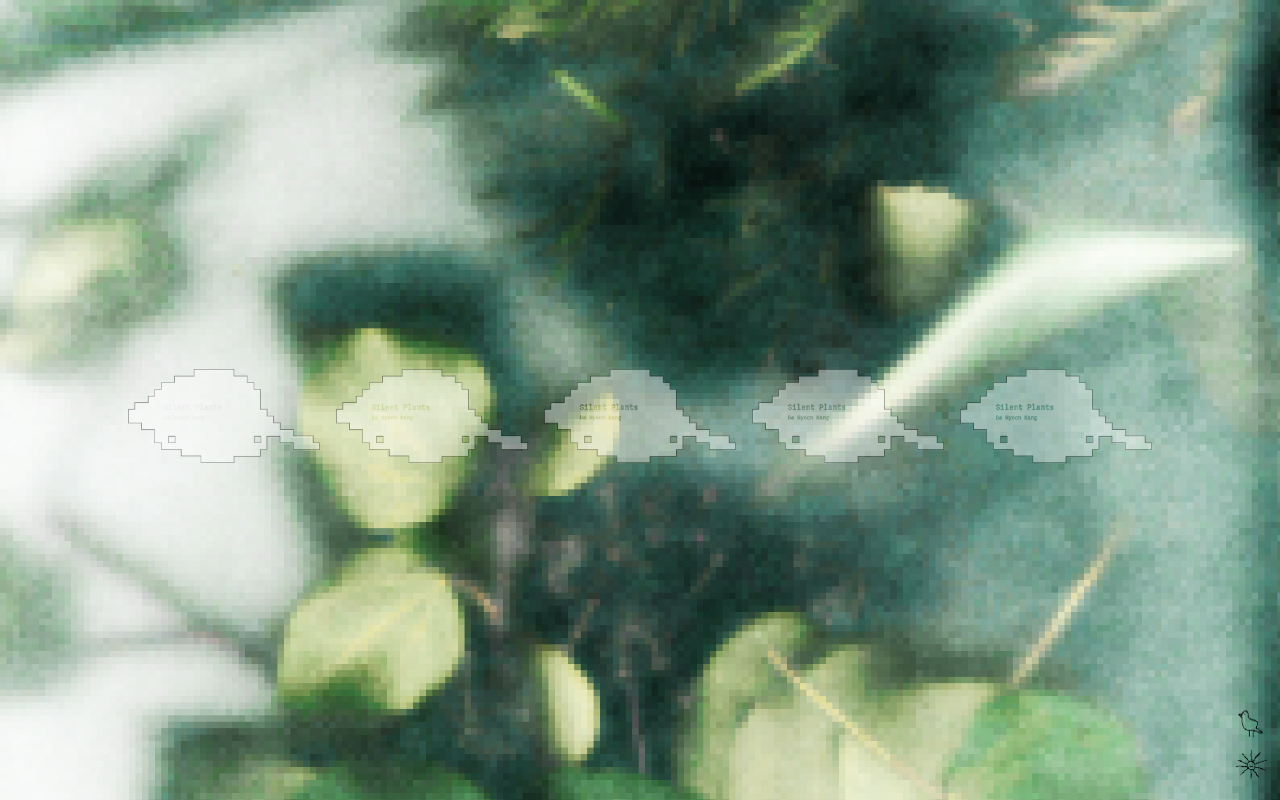
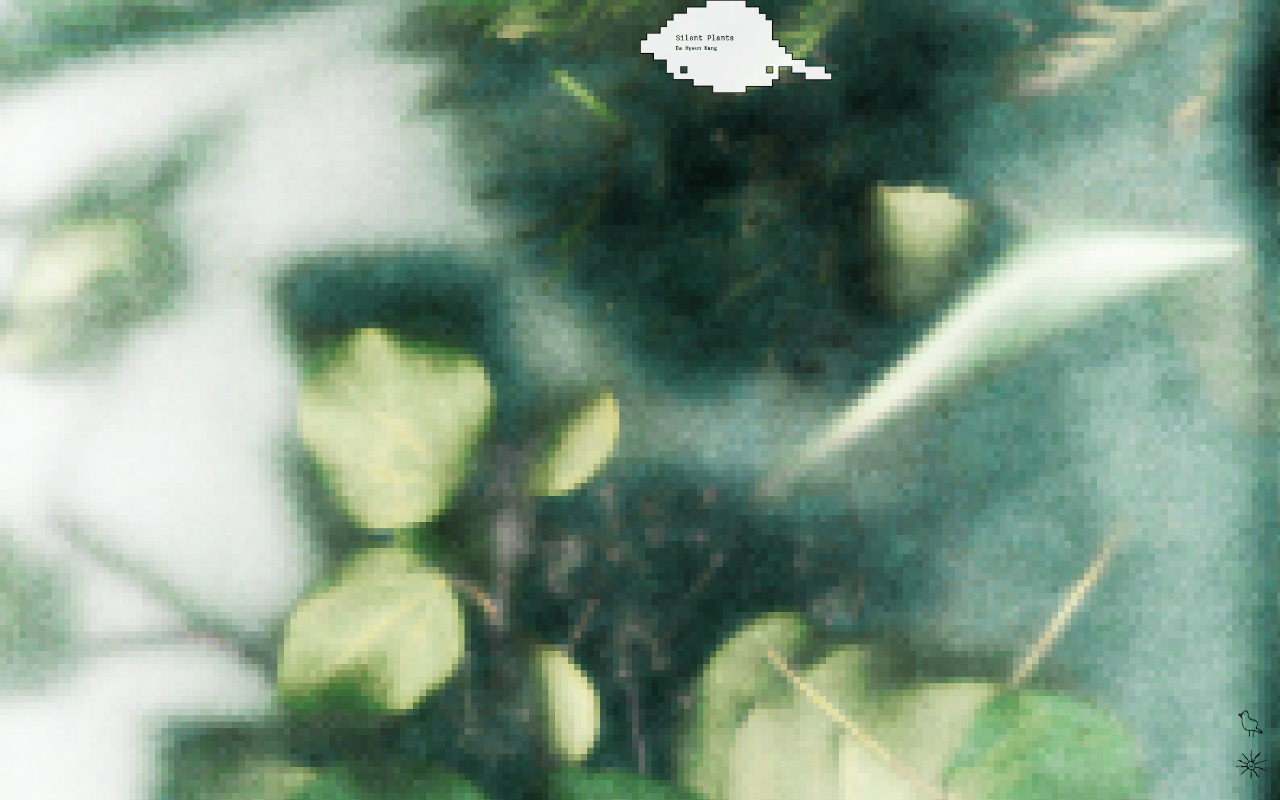
Before and after one commit to Simon-Dirks/imaginary-gardens, an Angular app: page / in a window 1280 px wide. Built offline with nearby package versions, Linux system fonts and the light colour scheme.

Commit message:
Allow drag and drop

```diff
--- a/package.json
+++ b/package.json
@@ -11,6 +11,7 @@
   "private": true,
   "dependencies": {
     "@angular/animations": "^19.2.9",
+    "@angular/cdk": "^19.2.14",
     "@angular/common": "^19.2.0",
     "@angular/compiler": "^19.2.0",
     "@angular/core": "^19.2.0",
--- a/src/app/leaf/leaf.component.html
+++ b/src/app/leaf/leaf.component.html
@@ -1,8 +1,18 @@
-<a
+<div
   *ngIf="leaf"
-  [href]="leaf.link"
-  target="_blank"
-  class="block opacity-40 hover:opacity-90 transition-opacity cursor-pointer w-48"
+  cdkDrag
+  [cdkDragFreeDragPosition]="dragPosition"
+  (cdkDragStarted)="onDragStarted()"
+  (cdkDragEnded)="onDragEnded($event)"
+  class="absolute"
 >
-  <img [src]="leaf.imageUrl" alt="Leaf image" />
-</a>
+  <a
+    [href]="leaf.link"
+    target="_blank"
+    class="block opacity-40 hover:opacity-90 transition-opacity cursor-move w-48"
+    cdkDragHandle
+    (click)="preventClickIfDragging($event)"
+  >
+    <img [src]="leaf.imageUrl" alt="Leaf image" />
+  </a>
+</div>
--- a/src/app/leaf/leaf.component.ts
+++ b/src/app/leaf/leaf.component.ts
@@ -1,14 +1,54 @@
-import { Component, Input } from '@angular/core';
+import { Component, Input, OnInit, inject } from '@angular/core';
 import { LeafModel } from '../../models/leaf.model';
 import { CommonModule } from '@angular/common';
+import { DragDropModule, CdkDragEnd } from '@angular/cdk/drag-drop';
+import { LeafService } from '../../services/leaf.service';
 
 @Component({
   selector: 'app-leaf',
   standalone: true,
-  imports: [CommonModule],
+  imports: [CommonModule, DragDropModule],
   templateUrl: './leaf.component.html',
-  styleUrl: './leaf.component.scss'
+  styleUrl: './leaf.component.scss',
 })
-export class LeafComponent {
+export class LeafComponent implements OnInit {
   @Input() leaf!: LeafModel;
+  @Input() index!: number;
+
+  dragPosition = { x: 0, y: 0 };
+  isDragging = false;
+  private leafService = inject(LeafService);
+
+  ngOnInit(): void {
+    if (this.leaf.position) {
+      this.dragPosition = this.leaf.position;
+    }
+  }
+
+  onDragStarted(): void {
+    this.isDragging = true;
+  }
+
+  onDragEnded(event: CdkDragEnd): void {
+    const position = {
+      x: this.dragPosition.x + event.distance.x,
+      y: this.dragPosition.y + event.distance.y,
+    };
+
+    this.dragPosition = position;
+    this.leaf.position = position;
+
+    this.leafService.updateLeafPosition(this.index, position);
+
+    setTimeout(() => {
+      this.isDragging = false;
+    }, 100);
+  }
+
+  preventClickIfDragging(event: MouseEvent): void {
+    if (this.isDragging) {
+      event.preventDefault();
+      event.stopPropagation();
+    }
+  }
 }
--- a/src/app/leaves/leaves.component.html
+++ b/src/app/leaves/leaves.component.html
@@ -1,6 +1,10 @@
 <div
   [@leavesAnimation]="leavesState"
-  class="flex flex-wrap gap-4 justify-center mt-8"
+  class="relative w-full h-full min-h-screen"
 >
-  <app-leaf *ngFor="let leaf of leaves" [leaf]="leaf"></app-leaf>
+  <app-leaf
+    *ngFor="let leaf of leaves; let i = index"
+    [leaf]="leaf"
+    [index]="i"
+  ></app-leaf>
 </div>
--- a/src/models/leaf.model.ts
+++ b/src/models/leaf.model.ts
@@ -1,4 +1,5 @@
 export interface LeafModel {
   imageUrl: string;
   link: string;
+  position?: { x: number; y: number };
 }
--- a/src/services/leaf.service.ts
+++ b/src/services/leaf.service.ts
@@ -43,4 +43,10 @@ export class LeafService {
       this.leaves.splice(index, 1);
     }
   }
+
+  updateLeafPosition(index: number, position: { x: number; y: number }): void {
+    if (index >= 0 && index < this.leaves.length) {
+      this.leaves[index].position = position;
+    }
+  }
 }
```
Also changed, not shown: 1 other file (tests, documents, lock files or other folders).
